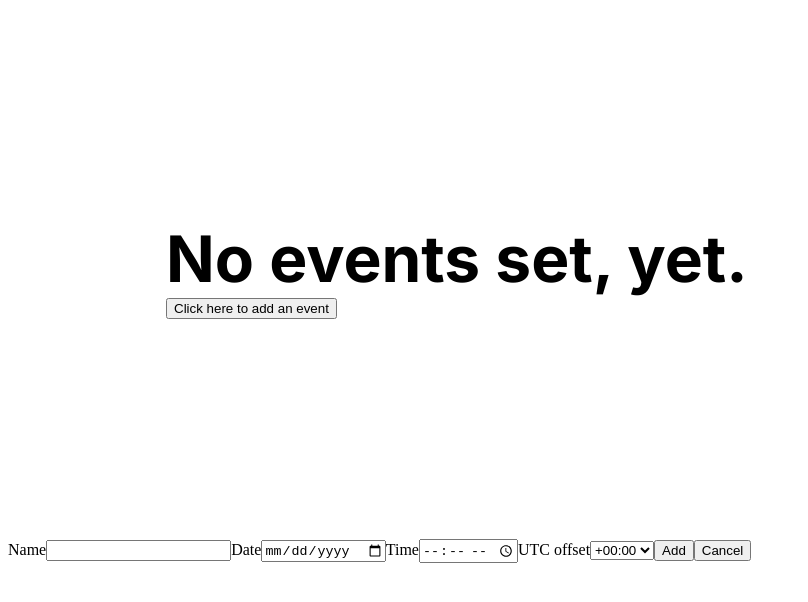
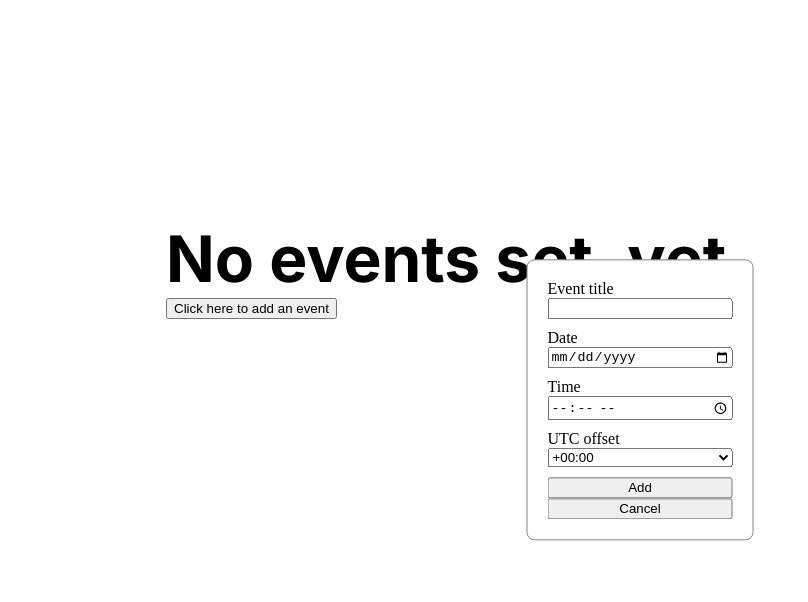
Before and after one commit to 4ndrs/timezoned-events, a Next.js app: page / in a window 1280 px wide. Both pictures are taken after a click on the button "Click here to add an event". Shown: the top 602 px of the page, without its empty margins (0-808 px from the left). Built offline with nearby package versions, Linux system fonts and the light colour scheme.

Commit message:
Add addEventDialog.module.css

```diff
--- /dev/null
+++ b/components/addEventDialog.module.css
@@ -0,0 +1,20 @@
+.dialog {
+  position: fixed;
+  left: 50%;
+  top: 50%;
+  transform: translate(-50%, -50%);
+  background-color: white;
+  border: 1px solid grey;
+  border-radius: 8px;
+  padding: 20px;
+}
+
+.form,
+.formChild {
+  display: flex;
+  flex-direction: column;
+}
+
+.form {
+  gap: 10px;
+}
--- a/components/addEventDialog.tsx
+++ b/components/addEventDialog.tsx
@@ -3,17 +3,19 @@ import { useForm, type SubmitHandler } from "react-hook-form";
 
 import { UTC_OFFSETS, LOCAL_OFFSET, type UTCOffset } from "@/lib/offsets";
 
+import styles from "./addEventDialog.module.css";
+
 import type { TimezonedEvent } from "@/interfaces";
 
 type Props = { open: boolean; onClose: (event?: TimezonedEvent) => void };
-type Inputs = { name: string; date: string; time: string; offset: UTCOffset };
+type Inputs = { title: string; date: string; time: string; offset: UTCOffset };
 
 const AddEventDialog = ({ open, onClose }: Props) => {
   const { register, handleSubmit } = useForm<Inputs>();
 
   const onSubmit: SubmitHandler<Inputs> = (data) => {
     const event: TimezonedEvent = {
-      name: data.name,
+      name: data.title,
       date: data.date + "T" + data.time,
       utcOffset: data.offset,
     };
@@ -22,28 +24,42 @@ const AddEventDialog = ({ open, onClose }: Props) => {
   };
 
   const content = (
-    <div className="dialog">
-      <form onSubmit={handleSubmit(onSubmit)}>
-        <label>Name</label>
-        <input {...register("name")} />
+    <div className={styles.dialog}>
+      <form onSubmit={handleSubmit(onSubmit)} className={styles.form}>
+        <div className={styles.formChild}>
+          <label htmlFor="title">Event title</label>
+          <input id="title" {...register("title")} />
+        </div>
 
-        <label>Date</label>
-        <input type="date" {...register("date")} />
+        <div className={styles.formChild}>
+          <label htmlFor="date">Date</label>
+          <input id="date" type="date" {...register("date")} />
+        </div>
 
-        <label>Time</label>
-        <input type="time" {...register("time")} />
+        <div className={styles.formChild}>
+          <label htmlFor="time">Time</label>
+          <input id="time" type="time" {...register("time")} />
+        </div>
 
-        <label>UTC offset</label>
-        <select defaultValue={LOCAL_OFFSET} {...register("offset")}>
+        <div className={styles.formChild}>
+          <label htmlFor="offset">UTC offset</label>
+          <select
+            id="offset"
+            defaultValue={LOCAL_OFFSET}
+            {...register("offset")}
+          >
             {UTC_OFFSETS.map((offset) => (
               <option key={offset}>{offset}</option>
             ))}
           </select>
+        </div>
 
+        <div className={styles.formChild}>
           <button type="submit">Add</button>
           <button type="button" onClick={() => onClose()}>
             Cancel
           </button>
+        </div>
       </form>
     </div>
   );
```
Lines whose indentation alone changed are shown as unchanged.
